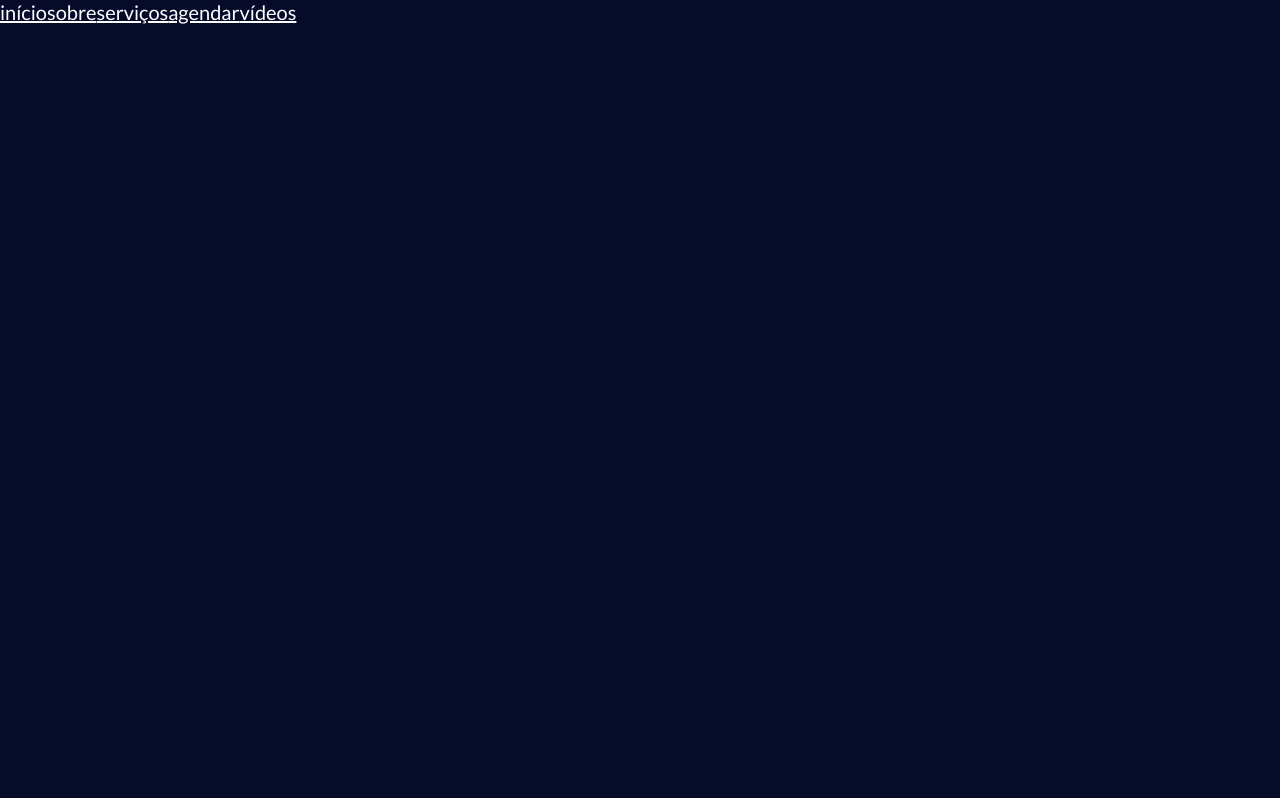
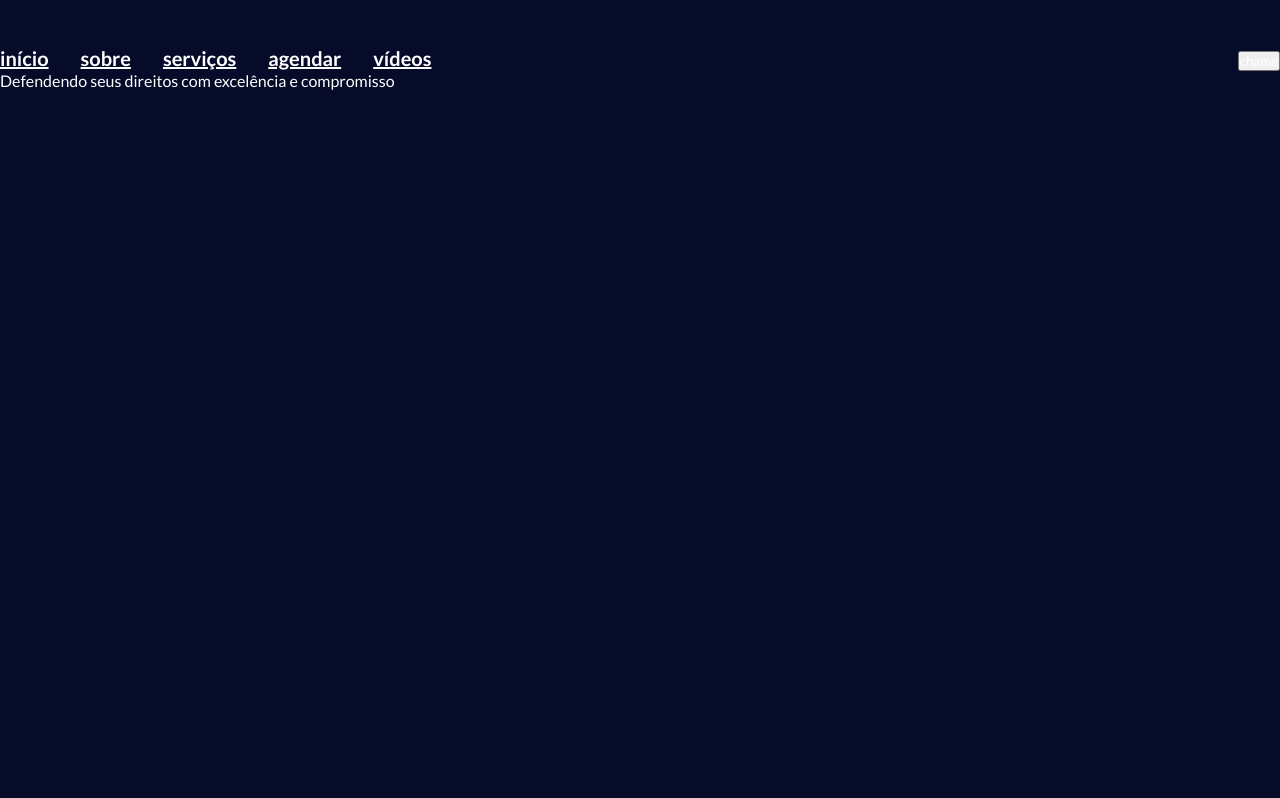
Before and after one commit to Luis-Mackiewicz/camargo-advocacia, a React (Vite) app: page / in a window 1280 px wide. Shown: the top 798 px of the page. Built offline with nearby package versions, Linux system fonts and the light colour scheme.

Commit message:
feat: adding styles to index, button and header

```diff
--- a/src/index.css
+++ b/src/index.css
@@ -9,9 +9,6 @@
 }
 
 * {
-  height: 100vh;
-  width: 100vw;
-  background-color: var(--bg);
   box-sizing: border-box;
   margin: 0;
   padding: 0;
@@ -27,9 +24,11 @@
   }
 }
 
+html,
 body {
-  font-family: "lato", sans-serif;
-  font-size: var(--text);
+  height: 100%;
+  width: 100%;
+  background-color: var(--bg);
 }
 
 h1 {
--- a/src/styles/Header.css
+++ b/src/styles/Header.css
@@ -0,0 +1,19 @@
+.header {
+  margin-top: 5.73vh;
+  width: 100%;
+
+  display: flex;
+  justify-content: space-between;
+  align-items: center;
+}
+
+.header nav {
+  display: flex;
+  gap: 2rem;
+}
+
+.header a {
+  color: var(--color);
+  font-size: var(--text);
+  font-weight: bold;
+}
```
Also changed, not shown: src/styles/Button.css (added).
